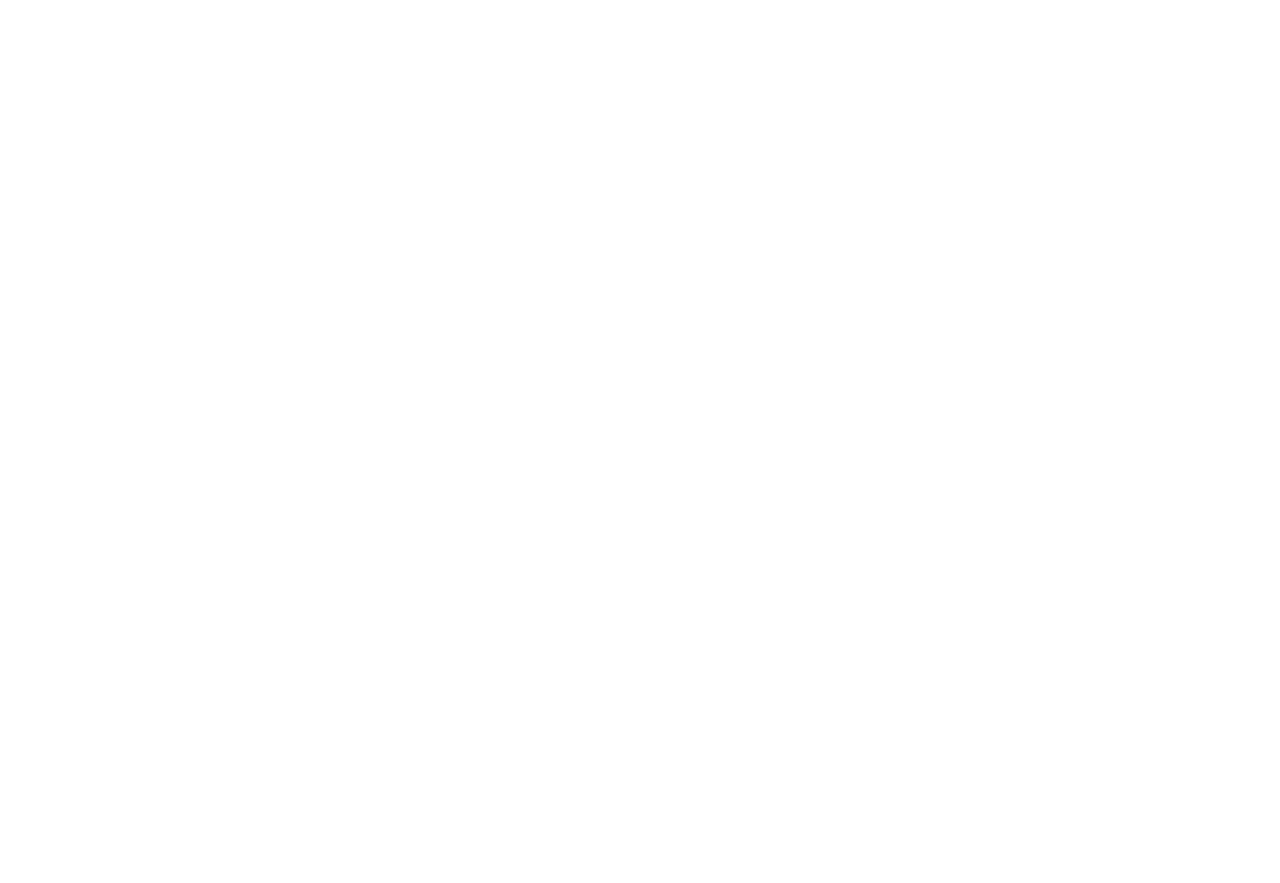
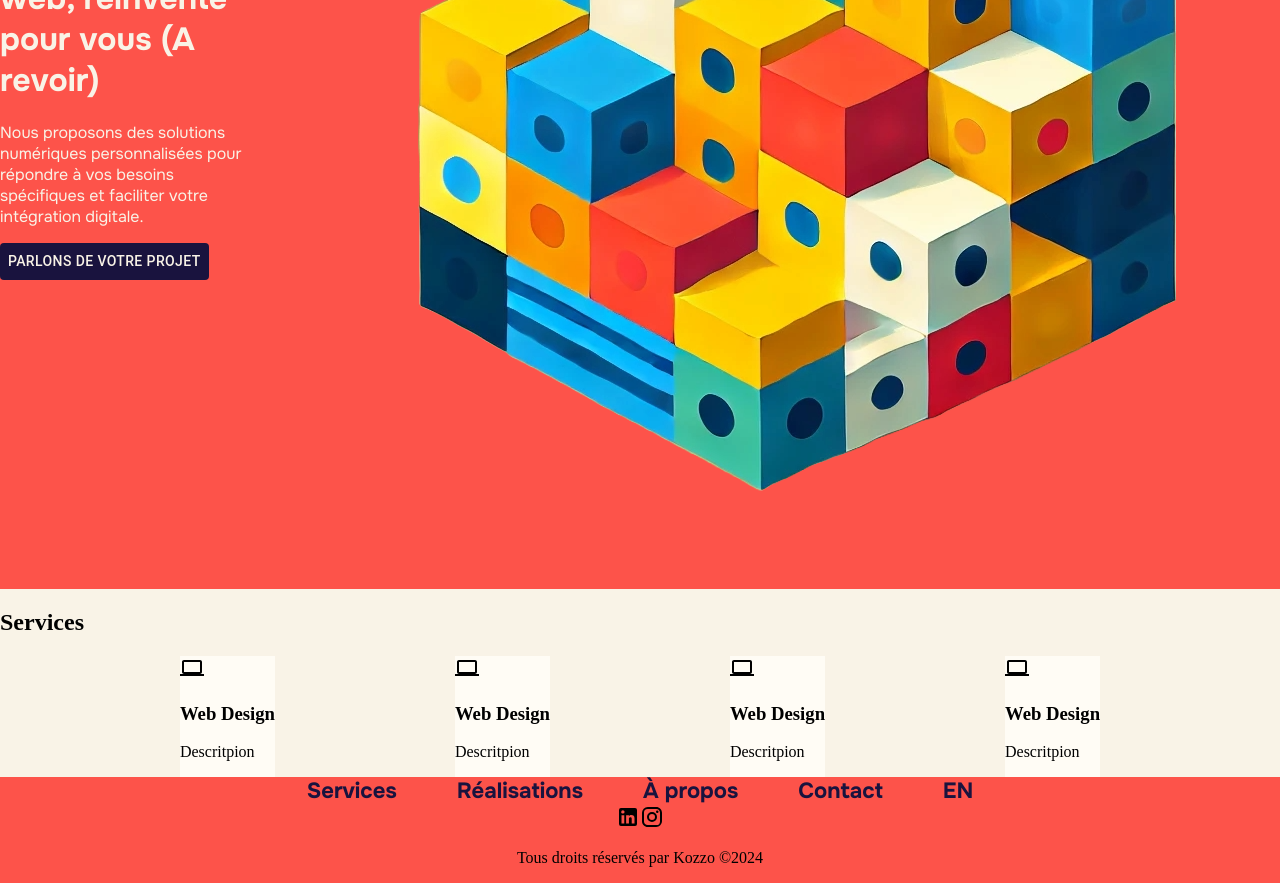
Before and after one commit to kozzo-solutions/kozzo-website, a React (Create React App) app: page / in a window 1280 px wide. Shown: the part 580-1463 px from the top of the page. Before the commit the page ends 800 px from the top, so only its background shows below. Built offline with nearby package versions, Linux system fonts and the light colour scheme.

Commit message:
content placed, css missing

```diff
--- a/src/App.css
+++ b/src/App.css
@@ -12,8 +12,10 @@
 
 body{
     margin: 0;
+    background-color: var(--design-cream);
 }
 
+ /* Header CSS */
 .header {
     display: flex;
     justify-content: space-between;
@@ -49,18 +51,73 @@
 .nav .hamburger-menu {
     display: none;
 }
+/* End of Header CSS */
 
+/* TopSection CSS */
+
+.top-section{
+    background-color: var(--design-orange);
+    display: flex;
+    font-family: var(--font-family);
+    color: var(--design-cream);
+    align-items: center;
+    justify-content: space-between;
+}
+
+.top-section .project-button {
+    background-color: var(--design-blue);
+    color: var(--design-cream);
+}
+
+/* End of TopSection CSS */
+
+/* Services and ServiceCard CSS*/
+.service-cards {
+    display: flex;
+    justify-content: space-evenly;
+}
+
+.service-cards .service-card {
+
+    background-color: #FFFCF5;
+}
+/* End of Services and ServiceCard CSS */
+
+/* Footer CSS */
+.footer {
+    background-color: var(--design-orange);
+    display: flex;
+    flex-direction: column;
+    align-items: center;
+}
+
+/* End of Footer CSS */
 @media only screen and (max-width: 1600px) {
 
+     /* Header CSS */
     .header .monitor-image {
         display: none;
     }
     .header .mobile-image {
         display: inline-flex;
     }
+    /*End of header CSS */
+
+    /* TopSection CSS */
+
+    /*End of TopSection CSS */
+
+    /* Services and ServiceCard CSS */
+
+    /* End of Services and ServiceCard CSS */
+
+    /* Footer CSS */
+
+    /* End of Footer CSS */
 }
 
 @media only screen and (max-width: 1000px) {
+     /* Header CSS*/
     .nav a {
         display: none;
     }
@@ -69,4 +126,17 @@
         font-size: 64px;
         color: var(--design-cream);
     }
+    /* End of header CSS */
+
+    /* TopSection CSS */
+
+    /* End of TopSection CSS */
+
+    /* Services and ServiceCard CSS*/
+
+    /* End of Services and ServiceCard CSS */
+
+    /* Footer CSS */
+
+    /* End of Footer CSS */
 }
--- a/src/App.js
+++ b/src/App.js
@@ -1,10 +1,16 @@
 import './App.css';
 import Header from './components/header';
+import TopSection from './components/top-section';
+import Services from './components/services';
+import Footer from './components/footer';
 
 function App() {
   return (
     <div className="App">
         <Header/>
+        <TopSection/>
+        <Services/>
+        <Footer/>
     </div>
   );
 }
--- /dev/null
+++ b/src/components/footer.js
@@ -0,0 +1,19 @@
+import React from "react";
+import Nav from "./nav";
+import LinkedInIcon from '@mui/icons-material/LinkedIn';
+import InstagramIcon from '@mui/icons-material/Instagram';
+
+const Footer = () => (
+    <footer className="footer">
+        <Nav/>
+        <div className="icons">
+            <LinkedInIcon></LinkedInIcon>
+            <InstagramIcon></InstagramIcon>
+        </div>
+        <p>
+            Tous droits réservés par Kozzo ©2024
+        </p>
+    </footer>
+)
+
+export default Footer;
--- a/src/components/header.js
+++ b/src/components/header.js
@@ -1,21 +1,13 @@
 import React from "react";
 import logoDescripteur from '../images/kozzo-logo-descripteur.png';
 import logoNom from '../images/kozzo-logo-nom-coul.png';
-import MenuIcon from '@mui/icons-material/Menu';
-import Link from '@mui/material/Link';
+import Nav from "./nav";
 
 const Header = () => (
     <header className="header">
         <a href="#"><img className="monitor-image" src={logoDescripteur} alt="logo"/></a>
         <a href="#"><img className="mobile-image" src={logoNom} alt="logo"/></a>
-        <nav className="nav">
-            <Link href="#" underline="hover">Services</Link>
-            <Link href="#" underline="hover">Réalisations</Link>
-            <Link href="#" underline="hover">À propos</Link>
-            <Link href="#" underline="hover">Contact</Link>
-            <Link href="#">EN</Link>
-            <MenuIcon className="hamburger-menu"/>
-        </nav>
+        <Nav/>
     </header>
 )
 
--- /dev/null
+++ b/src/components/nav.js
@@ -0,0 +1,16 @@
+import React from "react";
+import MenuIcon from '@mui/icons-material/Menu';
+import Link from '@mui/material/Link';
+
+const Nav = () => (
+    <nav className="nav">
+        <Link href="#" underline="hover">Services</Link>
+        <Link href="#" underline="hover">Réalisations</Link>
+        <Link href="#" underline="hover">À propos</Link>
+        <Link href="#" underline="hover">Contact</Link>
+        <Link href="#">EN</Link>
+        <MenuIcon className="hamburger-menu"/>
+    </nav>
+)
+
+export default Nav;
--- /dev/null
+++ b/src/components/service-card.js
@@ -0,0 +1,12 @@
+import React from "react";
+import ComputerIcon from '@mui/icons-material/Computer';
+
+const ServiceCard = (props) => (
+    <div className="service-card">
+        {<ComputerIcon></ComputerIcon>}
+        <h3>{props.title}</h3>
+        <p>{props.desc}</p>
+    </div>
+)
+
+export default ServiceCard
--- /dev/null
+++ b/src/components/services.js
@@ -0,0 +1,17 @@
+import React from "react";
+import ServiceCard from "./service-card";
+
+
+const Services = () => (
+    <div className="services-section">
+        <h2>Services</h2>
+        <div className="service-cards">
+            <ServiceCard title="Web Design" desc="Descritpion"/>
+            <ServiceCard title="Web Design" desc="Descritpion"/>
+            <ServiceCard title="Web Design" desc="Descritpion"/>
+            <ServiceCard title="Web Design" desc="Descritpion"/>
+        </div>
+    </div>
+)
+
+export default Services;
--- /dev/null
+++ b/src/components/top-section.js
@@ -0,0 +1,19 @@
+import React from "react";
+import Button from "@mui/material/Button"
+import blocs from '../images/blocs.png';
+
+const TopSection = () => (
+    <div className='top-section'>
+        <div className="top-section-left-content">
+            <h1>Le développement web, réinventé pour vous (A revoir)</h1>
+            <p>
+                Nous proposons des solutions  numériques personnalisées
+                pour répondre à vos besoins  spécifiques et faciliter votre  intégration digitale.
+            </p>
+            <Button className="project-button">Parlons de votre projet</Button>
+        </div>
+        <img src={blocs} alt="blocs"></img>
+    </div>
+)
+
+export default TopSection;
```
Also changed, not shown: src/images/blocs.png (added).
